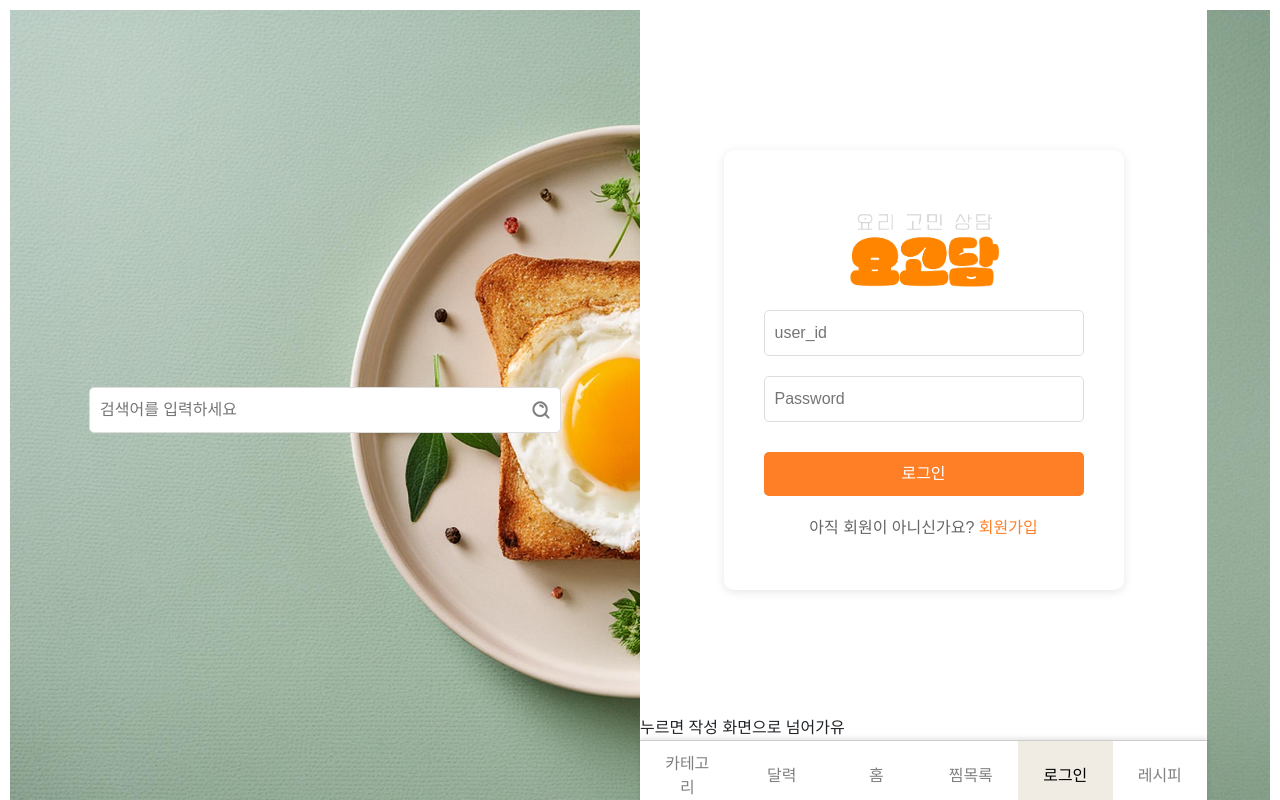
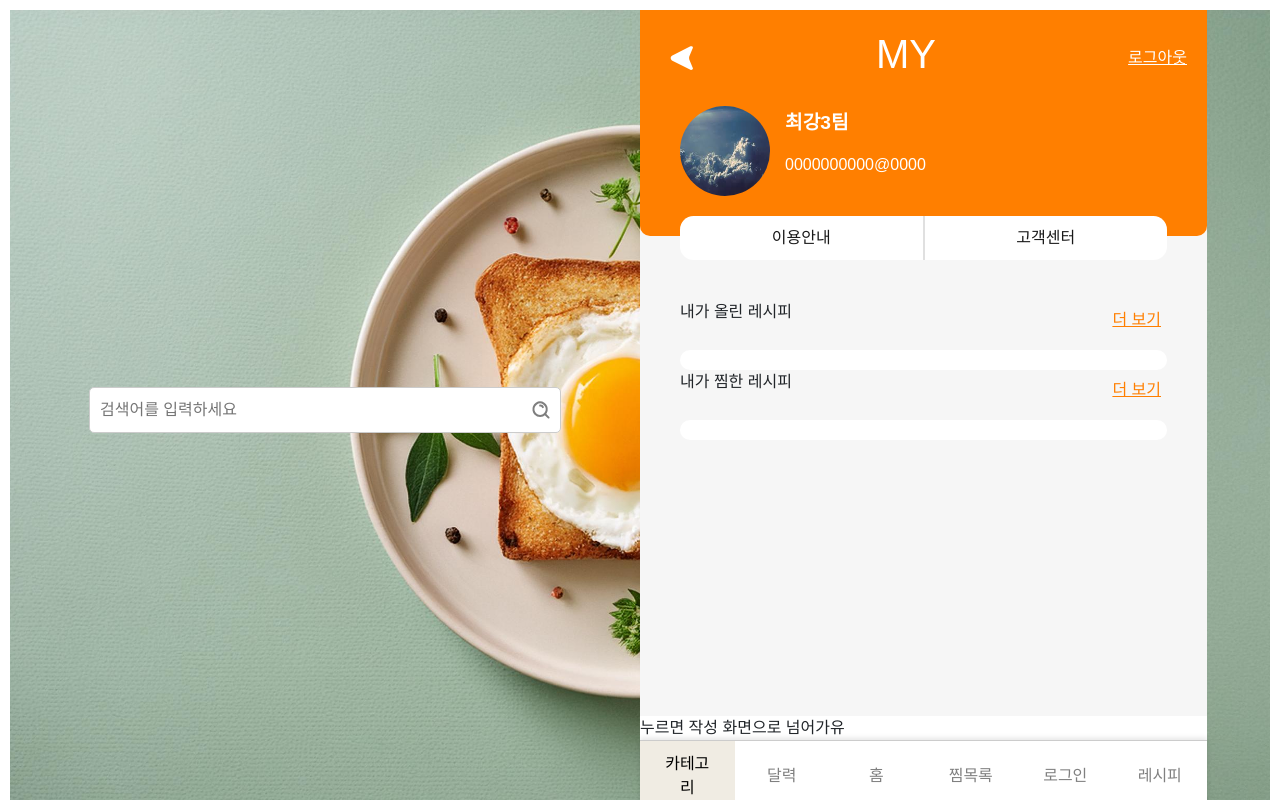
Before and after one commit to Seong-taeHan/yogoDam, a React (Create React App) app in the folder reactyogodam/: page /userinfo in a window 1280 px wide. Before the commit this address led to /login. Built offline with nearby package versions, Linux system fonts and the light colour scheme.

Commit message:
페이지 구현
레시피 상세 페이지 구현
로그인 페이지 수정
찜한 레시피 수정
유저 정보 작업중

```diff
--- a/reactyogodam/src/App.js
+++ b/reactyogodam/src/App.js
@@ -16,7 +16,7 @@ import PlusIconButton from './Component/LecipeDetailButton';
 
 function App() {
   const location = useLocation();
-  const showSearchBar = !['/login', '/favorites', '/joinuser'].includes(location.pathname);
+  const showSearchBar = !['/login', '/favorites', '/joinuser','/userinfo'].includes(location.pathname);
 
   const PrivateRoute = ({ element: Element }) => {
     const token = localStorage.getItem('token');
--- a/reactyogodam/src/Component/Login.jsx
+++ b/reactyogodam/src/Component/Login.jsx
@@ -40,9 +40,7 @@ const Login = () => {
     return (
         <div className='login_container'>
 
-            <form onSubmit={handleSubmit} method='post'>
-                <div className='btn_container'>
-                </div>
+            <form className='ctn' onSubmit={handleSubmit} method='post'>
                 <img className='bannerImg' src="./img/banner.png" alt="" />
                 <input
                     type="text"
--- a/reactyogodam/src/Component/UserInfo.jsx
+++ b/reactyogodam/src/Component/UserInfo.jsx
@@ -1,9 +1,11 @@
 import React, { useState, useEffect } from 'react';
 import { useNavigate } from 'react-router-dom';
-import '../css/footer.css';
+import '../css/userInfo.css';
 
 const UserInfo = () => {
-  const [userInfo, setUserInfo] = useState({ nickName: '', user_id: '' });
+  const [userInfo, setUserInfo] = useState({ nickName: '', user_id: '', user_email: '' });
+  const [uploadedRecipes, setUploadedRecipes] = useState([]);
+  const [savedRecipes, setSavedRecipes] = useState([]);
   const navigate = useNavigate();
 
   useEffect(() => {
@@ -12,15 +14,20 @@ const UserInfo = () => {
     const user_id = localStorage.getItem('user_id');
     const user_email = localStorage.getItem('userEmail');
 
-    console.log('Token:', token);
-    console.log('NickName:', nickName);
-    console.log('UserID:', user_id);
-    console.log('UserEmail:', user_email);
-
     if (!token) {
-      navigate('/login');
+      // navigate('/login');
     } else {
       setUserInfo({ nickName, user_id, user_email });
+
+      // Example data, replace with actual data fetching logic
+      setUploadedRecipes([
+        { id: 1, title: '돼지고기 불고기! 고기는 언제나 옳다! 손쉽게 즐길 수 있는 고기요리', price: '10,000 원' },
+      ]);
+
+      setSavedRecipes([
+        { id: 1, title: '돼지고기 불고기! 고기는 언제나 옳다! 손쉽게 즐길 수 있는 고기요리' },
+        { id: 2, title: '돼지고기 불고기! 고기는 언제나 옳다! 손쉽게 즐길 수 있는 고기요리' },
+      ]);
     }
   }, [navigate]);
 
@@ -28,22 +35,61 @@ const UserInfo = () => {
     localStorage.removeItem('token');
     localStorage.removeItem('nickName');
     localStorage.removeItem('user_id');
+    localStorage.removeItem('userEmail');
     navigate('/login');
   };
 
   return (
-    <div>
-      <h1>MY</h1>
-      <p>닉네임: {userInfo.nickName}</p>
-      <p>사용자 이메일 : {userInfo.user_email}</p>
-      <button>이용안내</button>
-      <button>고객센터</button>
-      <button onClick={handleLogout}>로그아웃</button>
-      <p>내가 찜한 레시피<button>더보기</button></p>
-      <div>찜 기능 추가(가로 이동)</div>
-      <p>내가 올린 레시피<button>더보기</button></p>
-      <div>작성 레시피 ㄱㄱ</div>
-    </div>
+    <>
+      <div className="user-info-container">
+        <header className="user-info-header">
+          <img className='leftarrow' src="./img/icon/leftarrow.svg"/>
+          <h1>MY</h1>
+          <button className="logout-button" onClick={handleLogout}>로그아웃</button>
+        </header>
+        <div className="user-profile">
+          <img className="profile-picture" src='./img/testimg/groundimg.png'/>
+          <div className="profile-details">
+            <p className="nickname">{userInfo.nickName}최강3팀</p>
+            <p className="email">{userInfo.user_email}0000000000@0000</p>
+          </div>
+        </div>
+        <div className="buttons">
+          <button className='btn1'>이용안내</button>
+          <button className='btn2'>고객센터</button>
+        </div>
+        <div className="recipe-section">
+          <div className="section-header">
+            <p>내가 올린 레시피</p>
+            <button>더 보기</button>
+          </div>
+          <div className="recipe-list">
+            {uploadedRecipes.map((recipe) => (
+              <div key={recipe.id} className="recipe-item uploaded">
+                <div className="recipe-image-placeholder"></div>
+                <div className="recipe-info">
+                  <p className="recipe-title">{recipe.title}</p>
+                  <p className="recipe-details">요고담 레시피</p>
+                  <p className="recipe-price">{recipe.price}</p>
+                </div>
+              </div>
+            ))}
+          </div>
+          <div className="section-header">
+            <p>내가 찜한 레시피</p>
+            <button>더 보기</button>
+          </div>
+          <div className="recipe-list horizontal-scroll">
+            {savedRecipes.map((recipe) => (
+              <div key={recipe.id} className="recipe-item saved">
+                <div className="recipe-image-placeholder"></div>
+                <p className="recipe-title">{recipe.title}</p>
+              </div>
+            ))}
+          </div>
+        </div>
+      </div>
+    </>
   );
 }
 
--- a/reactyogodam/src/css/LecipeDetail.css
+++ b/reactyogodam/src/css/LecipeDetail.css
@@ -32,13 +32,13 @@
     border-radius: 10px;
 }
 
-h1 {
+.lp_container h1 {
     font-size: 24px;
     color: #333;
     margin-bottom: 10px;
 }
 
-p {
+.lp_container p {
     font-size: 16px;
     color: #666;
     line-height: 1.5;
@@ -59,7 +59,7 @@ p {
     font-size: 14px;
 }
 
-h2 {
+.lp_container h2 {
     font-size: 20px;
     color: #333;
     margin-top: 20px;
--- a/reactyogodam/src/css/login.css
+++ b/reactyogodam/src/css/login.css
@@ -5,23 +5,7 @@
     height: 90vh;
 }
 
-.btn_container {
-    display: flex;
-    justify-content: center;
-    margin-top: 20px;
-}
-
-body {
-    font-family: Arial, sans-serif;
-    background-color: #f0f0f0;
-    height: 100vh;
-    margin: 0;
-    justify-content: center;
-    align-items: center;
-    user-select: none; /* 드래그 방지 */
-}
-
-form {
+.ctn {
     display: flex;
     flex-direction: column;
     align-items: center;
@@ -52,7 +36,7 @@ form {
     width: auto; /* 너비를 자동으로 설정 */
 }
 
-button[type="submit"] {
+.ctn button[type="submit"] {
     width: 100%;
     padding: 10px;
     margin-top: 20px;
@@ -64,11 +48,11 @@ button[type="submit"] {
     cursor: pointer;
 }
 
-button[type="submit"]:hover, .back_button:hover {
+.ctn button[type="submit"]:hover, .back_button:hover {
     background-color: #ff5722;
 }
 
-input[type="text"], input[type="password"] {
+.ctn input[type="text"], input[type="password"] {
     width: 100%;
     padding: 10px;
     margin: 10px 0;
@@ -76,23 +60,15 @@ input[type="text"], input[type="password"] {
     border-radius: 5px;
 }
 
-h1 {
-    font-size: 32px;
-    color: #ff7f27;
-    margin-bottom: 20px;
-}
-
-
-
-p {
+.ctn p Link {
     margin-top: 20px;
 }
 
-a {
+.ctn a {
     color: #ff7f27;
     text-decoration: none;
 }
 
-a:hover {
+.ctn a:hover {
     text-decoration: underline;
 }
--- /dev/null
+++ b/reactyogodam/src/css/userInfo.css
@@ -0,0 +1,197 @@
+.user-info-container {
+    font-family: Arial, sans-serif;
+    background-color: #f6f6f6;
+  }
+
+  .user-info-header {
+    display: flex;
+    justify-content: space-between;
+    align-items: center;
+    background-color: #ff7f00;
+    padding: 10px;
+    padding-top: 20px;
+    color: white;
+  }
+  .user-info-header img.leftarrow {
+    filter: brightness(0) invert(1);
+    width: 24px;
+    height: 24px;
+    margin-left: 20px;
+  }
+  .user-info-header h1, button{}
+
+  .logout-button {
+    background-color: #ff7f00;
+    color: white;
+    border: none;
+    padding: 5px 10px;
+    cursor: pointer;
+    text-decoration : underline;
+  }
+
+  .user-profile {
+    position: relative;
+    display: flex;
+    align-items: center;
+    background-color: white;
+    padding: 10px;
+    border-bottom-left-radius: 10px;
+    border-bottom-right-radius: 10px;
+    background-color: #ff7f00;
+    padding-bottom: 40px;
+    margin-bottom: 20px;
+  }
+
+  .profile-picture {
+    margin-left: 30px;
+    width: 90px;
+    height: 90px;
+    border-radius: 50%;
+    margin-right: 15px;
+  }
+
+  .profile-details {
+    flex: 1;
+  }
+  .profile-details p {
+    color: white;
+  }
+  .nickname {
+    font-size: 1.2em;
+    font-weight: bold;
+  }
+
+  .email {
+    color: gray;
+  }
+
+  .buttons {
+    display: flex;
+    justify-content: center;
+    position: relative;
+    top: -40px;
+    margin-left: 40px;
+    margin-right: 40px;
+  }
+
+  .buttons button {
+    flex: 1;
+    padding: 10px;
+    background-color: white;
+    color: #191919;
+    border: none;
+    cursor: pointer;
+  }
+  .buttons .btn1{
+    border-top-left-radius: 13.5px;
+    border-bottom-left-radius: 13.5px;
+    border-right: 0.5px solid #e0e0e0;
+  }
+  .buttons .btn2{
+    border-top-right-radius: 13.5px;
+    border-bottom-right-radius: 13.5px;
+    border-left: 0.5px solid #e0e0e0;
+  }
+  .recipe-section {
+    padding-left: 40px;
+    padding-right: 40px;
+    height: 100vh;
+  }
+
+  .section-header {
+    display: flex;
+    justify-content: space-between;
+    align-items: center;
+  }
+
+  .section-header button {
+    background: none;
+    border: none;
+    color: #ff7f00;
+    cursor: pointer;
+    text-decoration : underline;
+  }
+
+  .recipe-list {
+    display: flex;
+    flex-direction: column;
+    background-color: white;
+    padding: 10px;
+    border-radius: 10px;
+    margin-top: 10px;
+  }
+
+  .recipe-list.horizontal-scroll {
+    flex-direction: row;
+    overflow-x: auto;
+    white-space: nowrap;
+  }
+
+  .recipe-item {
+    display: flex;
+    align-items: center;
+    border-bottom: 1px solid #e0e0e0;
+    padding: 10px 0;
+  }
+
+  .recipe-item:last-child {
+    border-bottom: none;
+  }
+
+  .recipe-item.uploaded {
+    flex-direction: row;
+  }
+
+  .recipe-item.saved {
+    flex-direction: column;
+    width: 200px;
+    margin-right: 10px;
+  }
+
+  .recipe-image-placeholder {
+    width: 60px;
+    height: 60px;
+    background-color: #e0e0e0;
+    margin-right: 15px;
+  }
+
+  .recipe-info {
+    flex: 1;
+  }
+
+  .recipe-title {
+    font-size: 1em;
+    font-weight: bold;
+  }
+
+  .recipe-details {
+    color: gray;
+    font-size: 0.9em;
+  }
+
+  .recipe-price {
+    color: #ff7f00;
+    font-weight: bold;
+  }
+
+  .footer-menu {
+    display: flex;
+    justify-content: space-around;
+    background-color: white;
+    padding: 10px;
+    position: fixed;
+    bottom: 0;
+    width: 100%;
+    box-shadow: 0 -2px 5px rgba(0, 0, 0, 0.1);
+  }
+
+  .footer-menu button {
+    background: none;
+    border: none;
+    color: gray;
+    font-size: 0.9em;
+  }
+
+  .footer-menu .home-button {
+    color: #ff7f00;
+  }
```
Also changed, not shown: reactyogodam/src/css/Favorite.css (indentation only).
